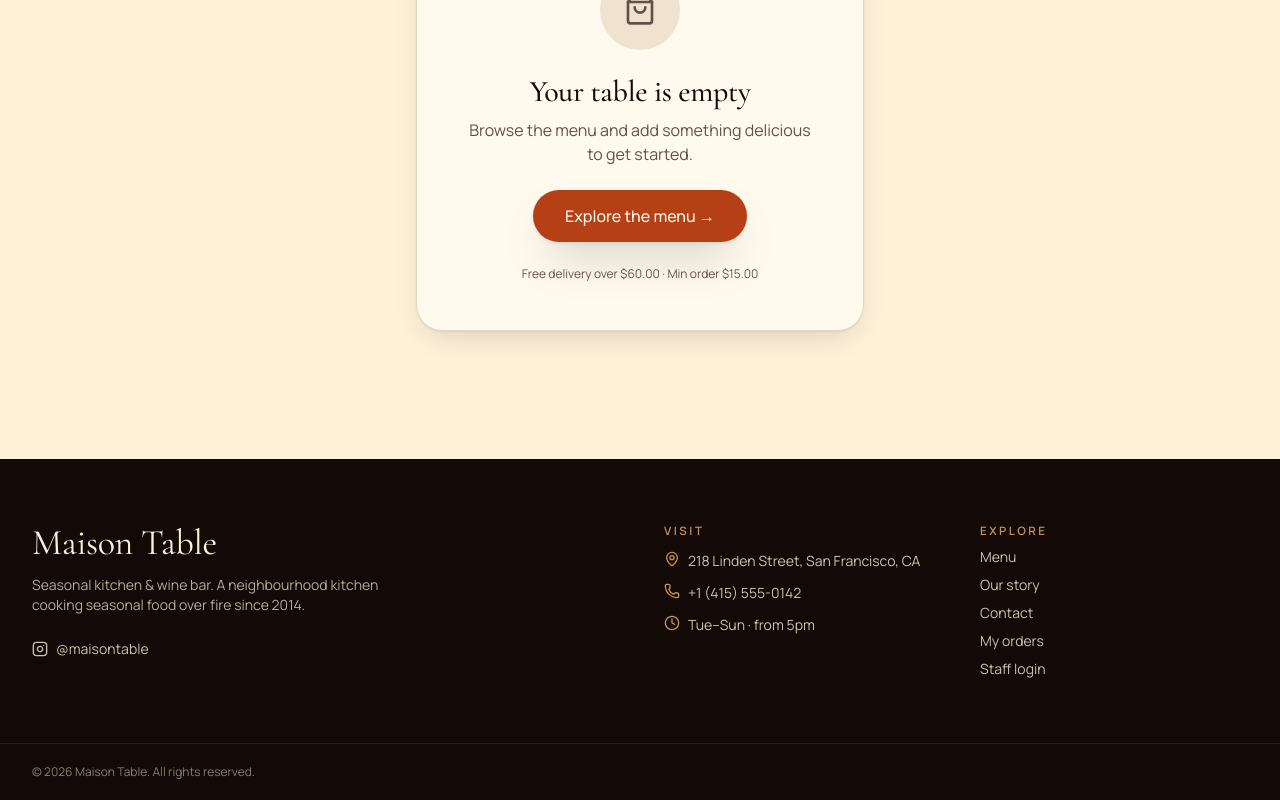
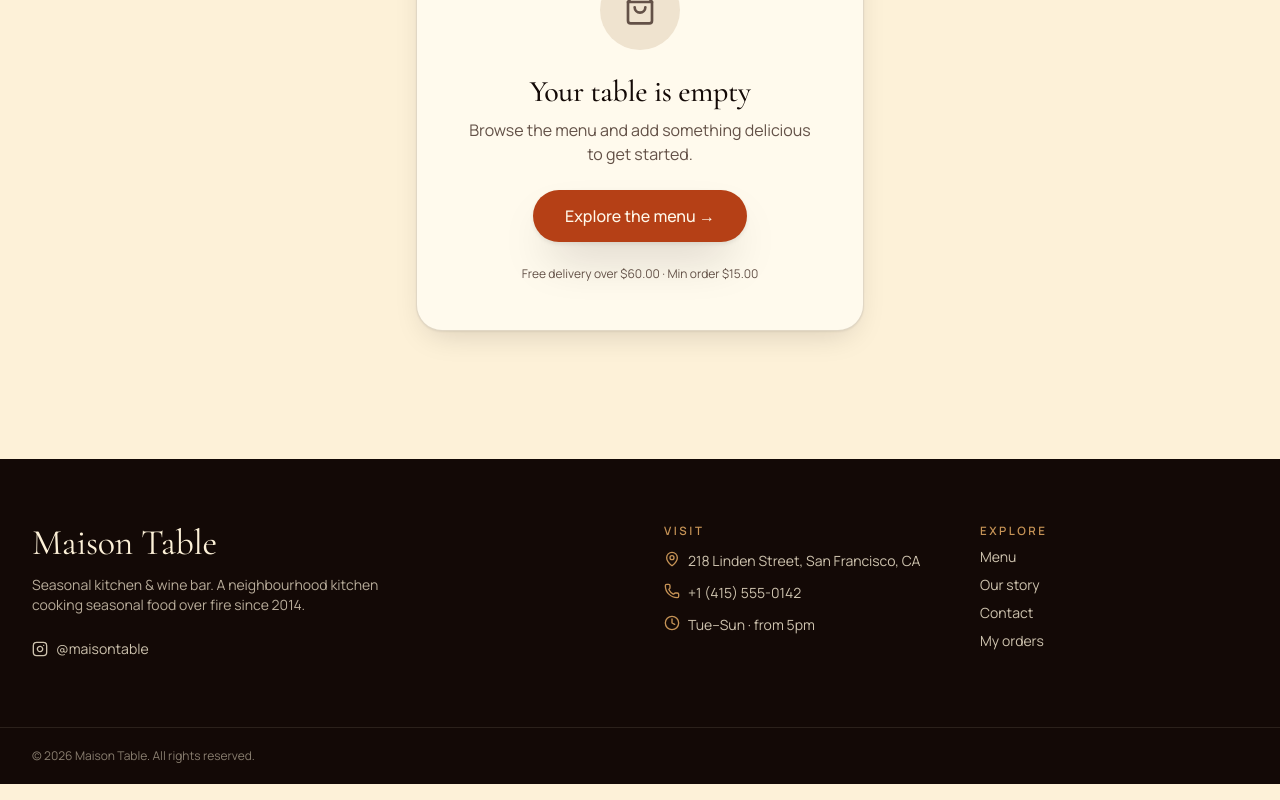
Before and after one commit to MalihaShakir/restaurantweb, a Next.js app in the folder maison-table-nextjs/: page /cart in a window 1280 px wide. Shown: the part 374-1174 px from the top of the page. Built offline with nearby package versions, Linux system fonts and the light colour scheme.

Commit message:
fix: remove staff login link from footer

```diff
--- a/maison-table-nextjs/src/components/site/SiteLayout.tsx
+++ b/maison-table-nextjs/src/components/site/SiteLayout.tsx
@@ -122,7 +122,6 @@ function Footer() {
           <Link href="/about" className="hover:text-gold">Our story</Link>
           <Link href="/contact" className="hover:text-gold">Contact</Link>
           <Link href="/account/orders" className="hover:text-gold">My orders</Link>
-          <Link href="/admin/login" className="hover:text-gold">Staff login</Link>
         </div>
       </div>
       <div className="border-t border-cream/10">
```
